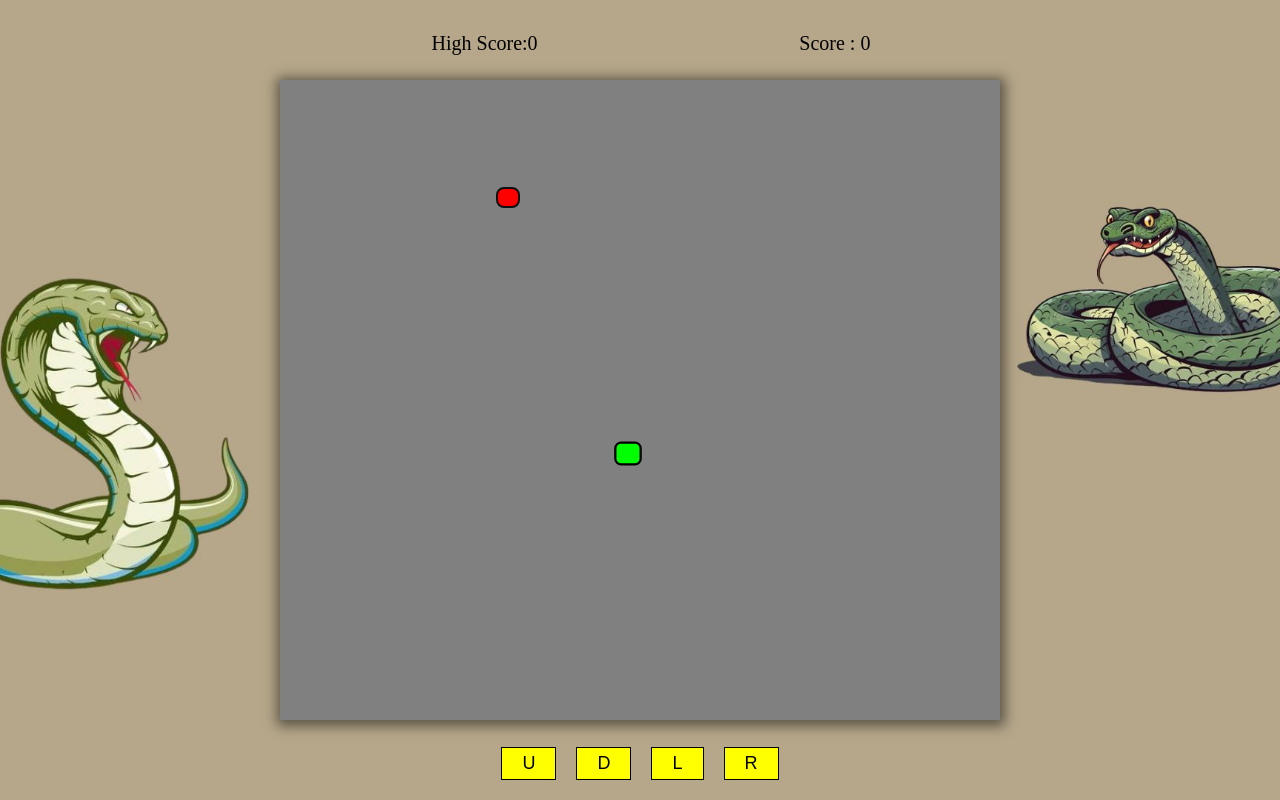
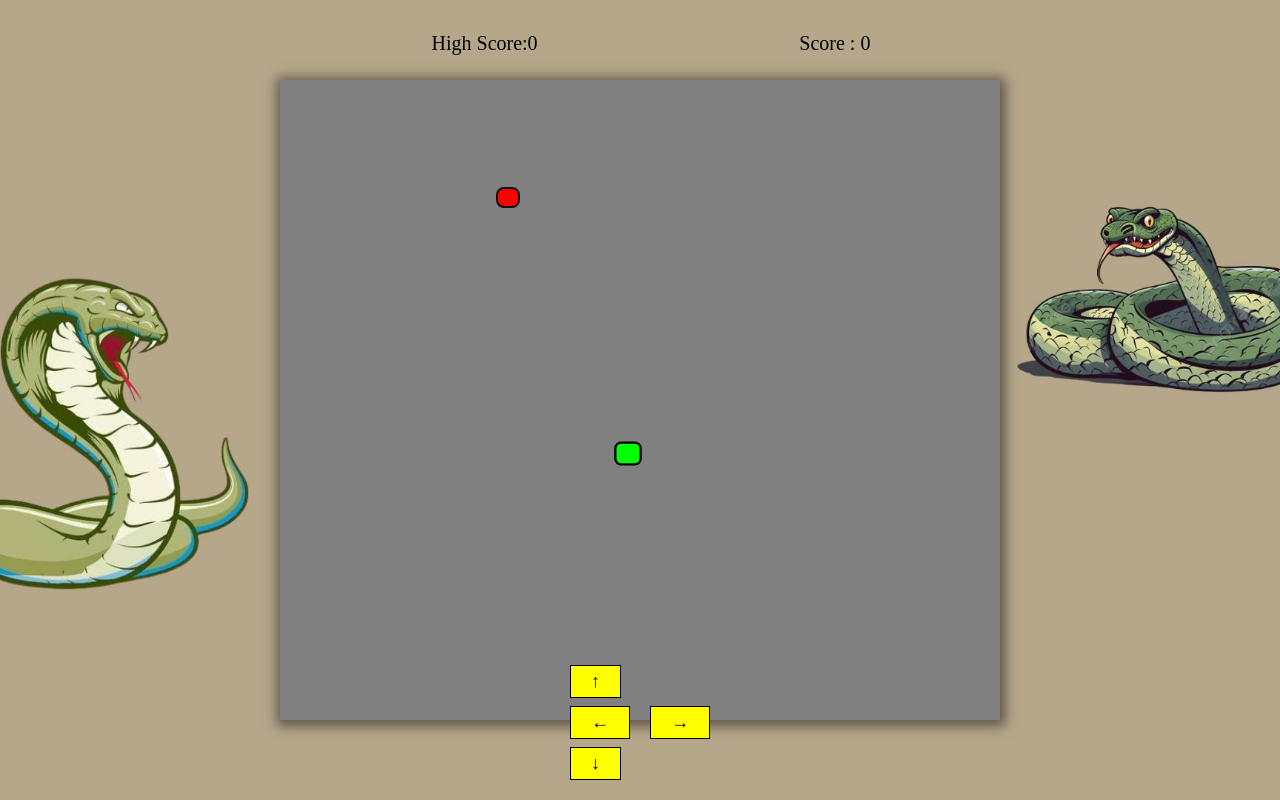
Before and after one commit to SrinivasReddy78/ArcadeSnakeGame, a plain HTML site: page index.html in a window 1280 px wide. Drawn offline with Linux system fonts and the light colour scheme; a web font is replaced by a local one.

Commit message:
Updated index.html

```diff
--- a/index.html
+++ b/index.html
@@ -14,10 +14,12 @@
         <div class="gamebox"></div>
         <spa class="high-score">High Score:0</spa>
         <div class="controls">
-            <button class="btn" id="u">U</button>
-            <button class="btn" id="d">D</button>
-            <button class="btn" id="l">L</button>
-            <button class="btn" id="r">R</button>
+            <button class="btn" id="u">&#8593</button>
+            <div class="horizontal">
+                <button class="btn" id="l">&#8592</button>
+                <button class="btn" id="r">&#8594</button>
+            </div>
+            <button class="btn" id="d">&#8595</button>
         </div>
 
     </div>
```
